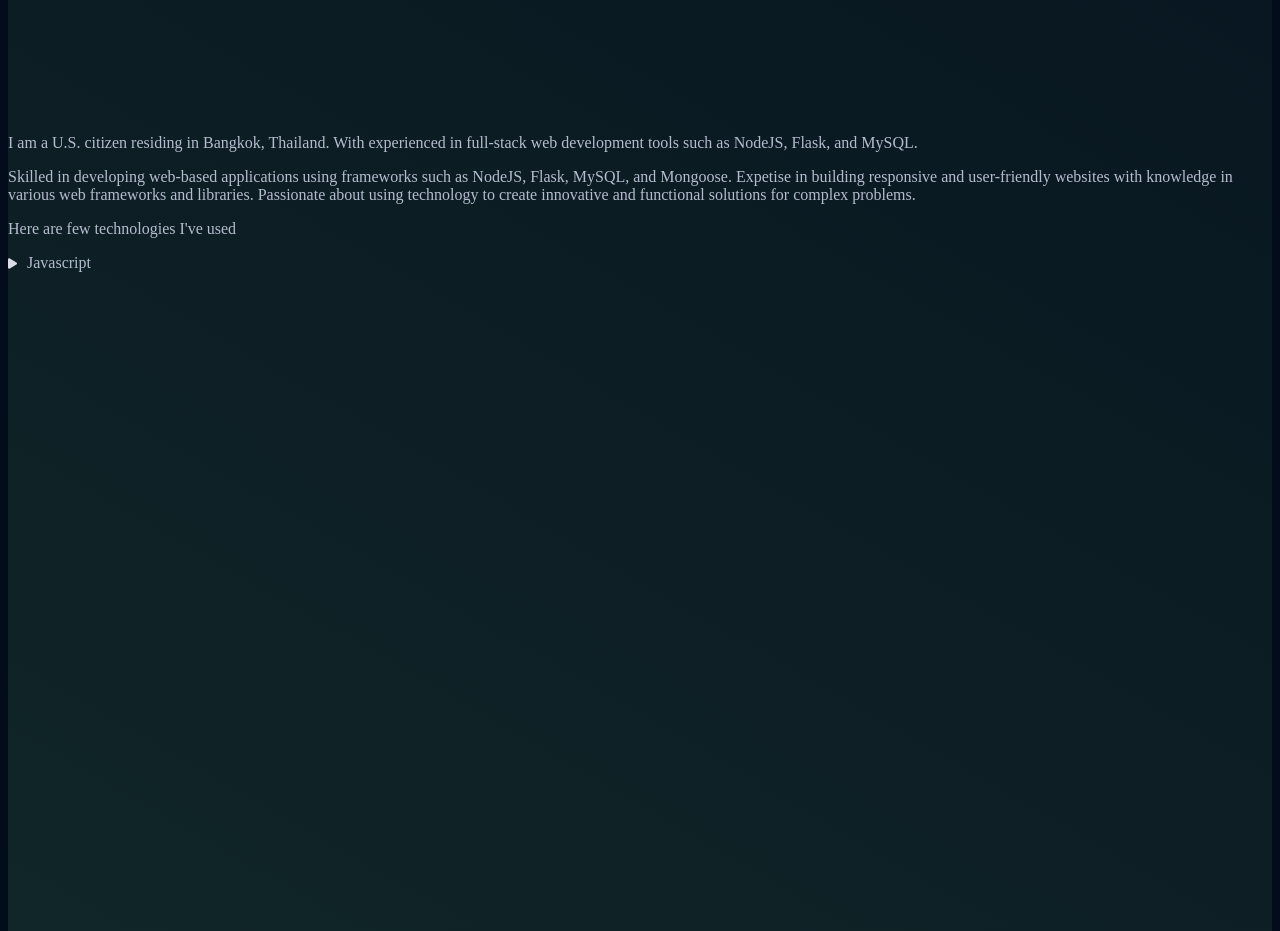
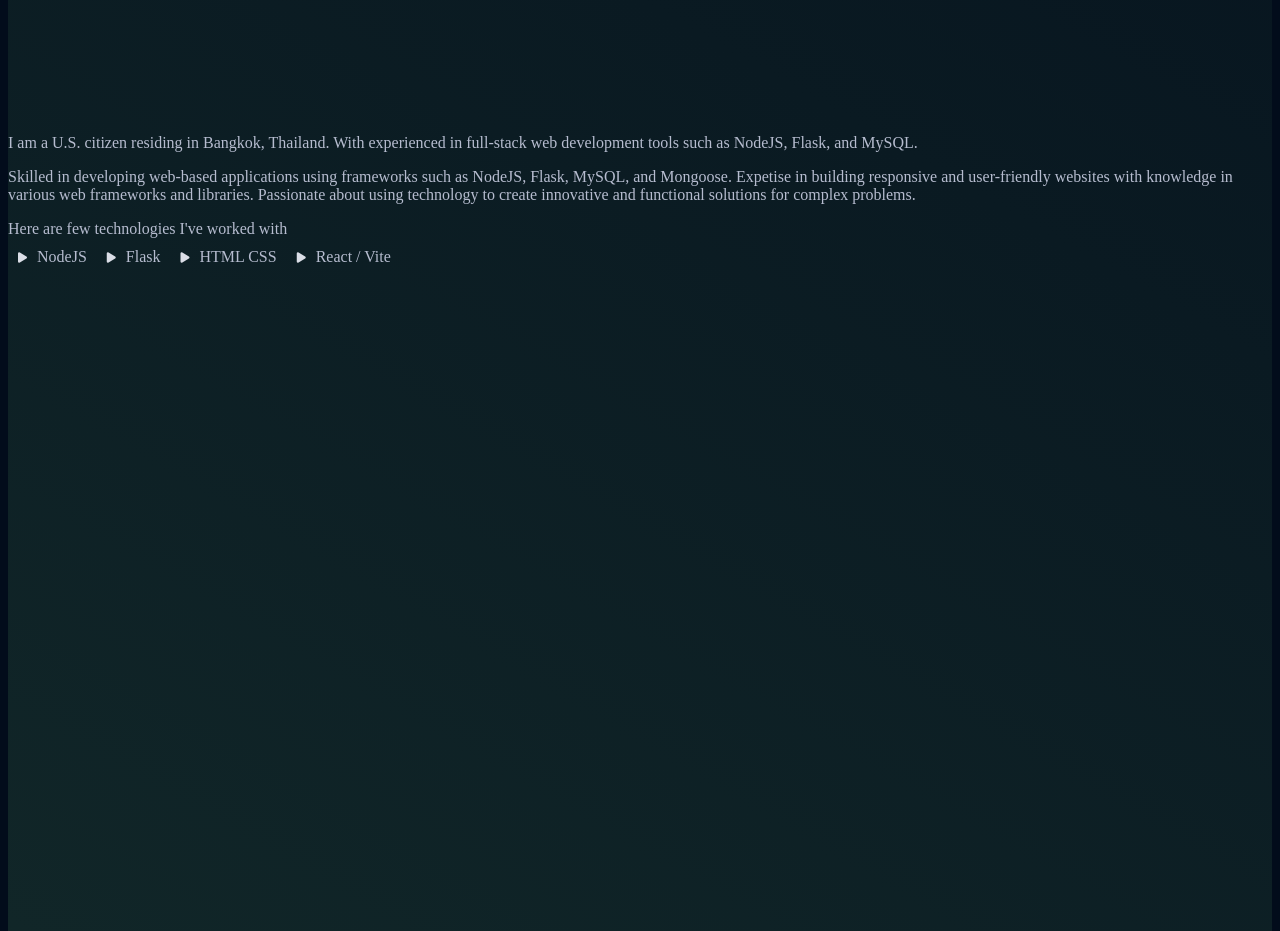
Before and after one commit to plode-v/personal-website, a website: page index.html in a window 1280 px wide. Shown: the part 1140-2071 px from the top of the page. Drawn offline with nearby package versions, Linux system fonts and the light colour scheme.

Commit message:
add technologies I've worked with

```diff
--- a/css/styles.css
+++ b/css/styles.css
@@ -91,12 +91,18 @@ body {
 
 
 
-/* home2 section */
+/* about-me section */
 
 .skills-div {
     display: flex;
     height: min-content;
 }
+
+p.skills {
+    /* padding: 5px; */
+    margin: 10px;
+}
+
 
 #about-section {
     height: 1000px;
--- a/index.html
+++ b/index.html
@@ -17,7 +17,7 @@
                 <div class="about-me">
                     <p>I am a U.S. citizen residing in Bangkok, Thailand. With experienced in full-stack web development tools such as NodeJS, Flask, and MySQL.</p>
                     <p>Skilled in developing web-based applications using frameworks such as NodeJS, Flask, MySQL, and Mongoose. Expetise in building responsive and user-friendly websites with knowledge in various web frameworks and libraries. Passionate about using technology to create innovative and functional solutions for complex problems.</p>
-                    <thead>Here are few technologies I've used</thead>
+                    <thead>Here are few technologies I've worked with</thead>
                     <!-- <table id="skills-table">
                         <tr>
                             <td class="skills-td">
@@ -38,7 +38,11 @@
                         </tr>
                     </table> -->
                     <div class="container skills-div">
-                        <p class="skills"><i class="fa-solid fa-play"></i>Javascript</p>
+                        <p class="skills"><i class="fa-solid fa-play"></i>NodeJS</p>
+                        <p class="skills"><i class="fa-solid fa-play"></i>Flask</p>
+                        <p class="skills"><i class="fa-solid fa-play"></i>HTML CSS</p>
+                        <p class="skills"><i class="fa-solid fa-play"></i>React / Vite</p>
+
                     </div>
                 </div>
             </section>
```
